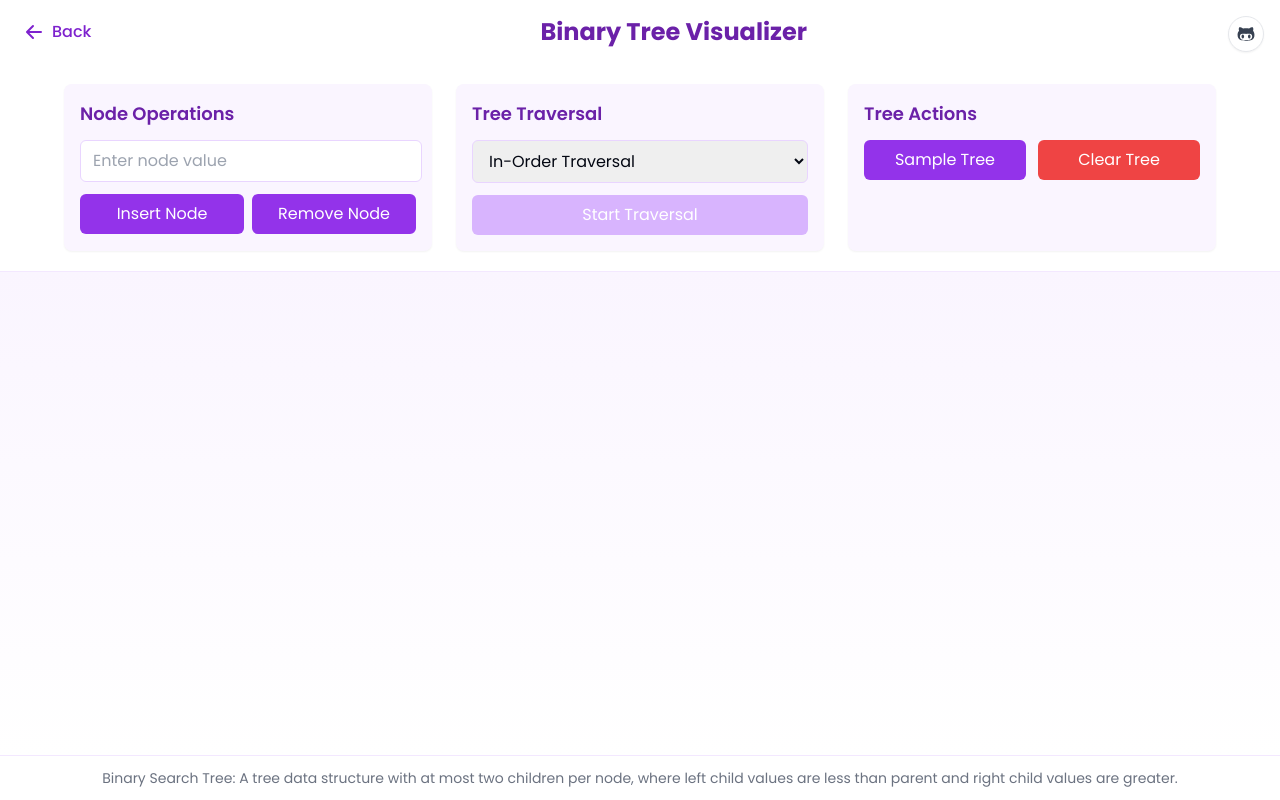
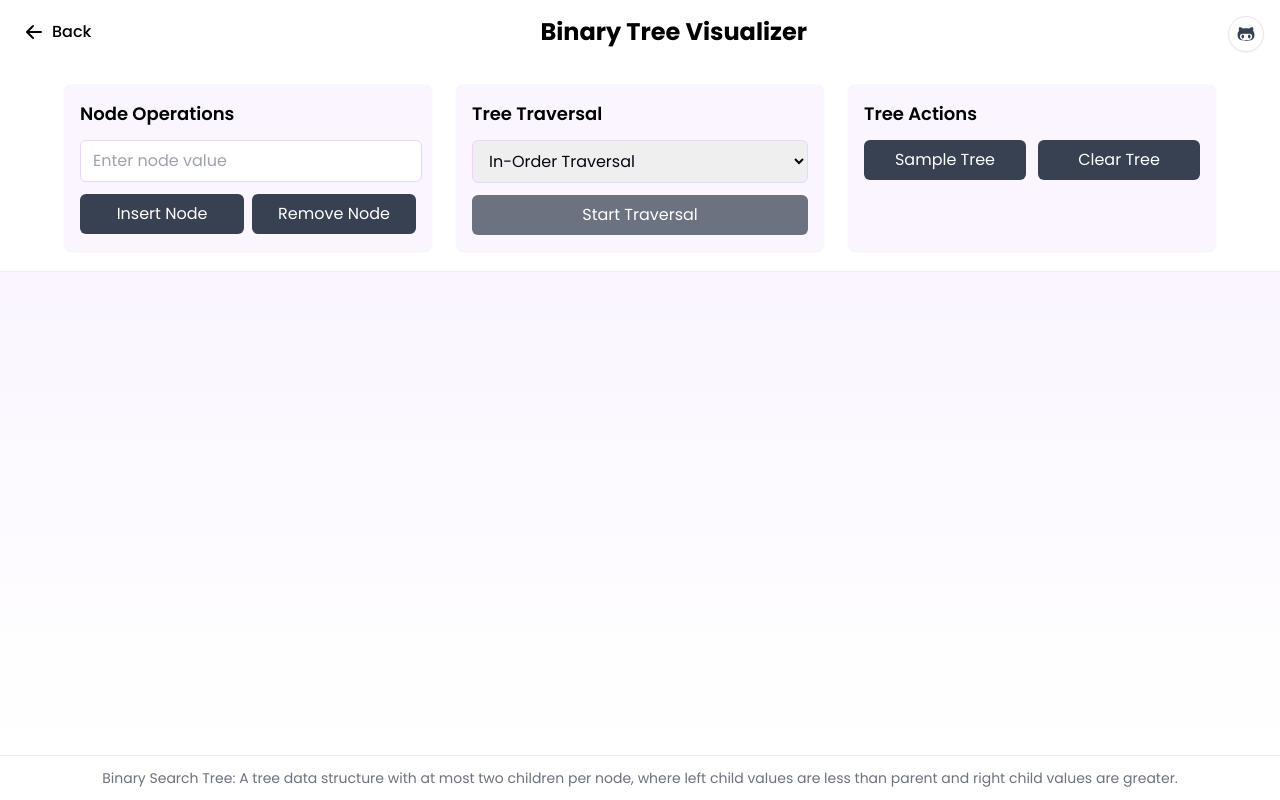
Before and after one commit to BryanLomerio/Data-Structures-playground, a React (Vite) app: page /trees in a window 1280 px wide. Built offline with nearby package versions, Linux system fonts and the light colour scheme.

Commit message:
style: improve colors and layout

```diff
--- a/src/pages/QueueVisualizer.jsx
+++ b/src/pages/QueueVisualizer.jsx
@@ -1,4 +1,3 @@
-import React from "react";
 import { useNavigate } from "react-router-dom";
 import { ArrowLeft, Circle, LayoutGrid, LineChart } from 'lucide-react';
 
@@ -54,7 +53,7 @@ function QueueVisualizer() {
           <span>Back</span>
         </button>
         <h1 className="text-2xl font-bold text-center">Queue Visualizer</h1>
-        <div className="w-[72px]"></div> {/* Spacer for centering */}
+        <div className="w-[72px]"></div>
       </div>
 
       <div className="grid grid-cols-1 md:grid-cols-3 gap-4">
@@ -73,7 +72,7 @@ function QueueVisualizer() {
         ))}
       </div>
 
-      <div className="mt-8 p-4 bg-gray-50 border border-gray-200 rounded-lg">
+      <div className="relative mt-8 p-4 bg-gray-50 border border-gray-200 rounded-lg">
         <h2 className="text-lg font-semibold mb-2">What is a Queue?</h2>
         <p className="text-gray-700">
           A queue is a linear data structure that follows the First In, First Out (FIFO) principle.
@@ -92,9 +91,9 @@ function QueueVisualizer() {
               <rect x="130" y="20" width="50" height="20" fill="#93c5fd" rx="2" />
               <rect x="190" y="20" width="50" height="20" fill="#93c5fd" rx="2" />
 
-              {/* Arrows */}
-              <path d="M 0,5 L 15,5 L 10,10 L 15,5 L 10,0 Z" fill="#4b5563" transform="translate(285, 30)" />
-              <path d="M 0,5 L 15,5 L 10,10 L 15,5 L 10,0 Z" fill="#4b5563" transform="translate(0, 30) rotate(180)" />
+
+              {/* <path d="M 0,5 L 15,5 L 10,10 L 15,5 L 10,0 Z" fill="#4b5563" transform="translate(285, 30)" />
+              <path d="M 0,5 L 15,5 L 10,10 L 15,5 L 10,0 Z" fill="#4b5563" transform="translate(0, 30) rotate(180)" /> */}
             </svg>
           </div>
         </div>
--- a/src/pages/TreeVisualizer.jsx
+++ b/src/pages/TreeVisualizer.jsx
@@ -263,11 +263,10 @@ const TreeVisualizer = () => {
 
   return (
     <div className="flex flex-col h-screen bg-gradient-to-b from-purple-50 to-white">
-      {/* Header with back button */}
       <div className="bg-white shadow-sm px-6 py-4 flex items-center">
         <button
           onClick={goBack}
-          className="flex items-center gap-2 text-purple-700 hover:text-purple-900 transition-colors"
+          className="flex items-center gap-2 text-black hover:text-purple-900 transition-colors"
         >
           <svg xmlns="http://www.w3.org/2000/svg" className="h-5 w-5" viewBox="0 0 20 20" fill="currentColor">
             <path
@@ -276,9 +275,9 @@ const TreeVisualizer = () => {
               clipRule="evenodd"
             />
           </svg>
-          <span className="font-medium">Back</span>
+          <span className="font-medium text-black">Back</span>
         </button>
-        <h1 className="text-2xl font-bold text-purple-800 mx-auto">Binary Tree Visualizer</h1>
+        <h1 className="text-2xl font-bold text-black mx-auto">Binary Tree Visualizer</h1>
       </div>
 
       {/* Controls */}
@@ -287,7 +286,7 @@ const TreeVisualizer = () => {
           <div className="grid grid-cols-1 md:grid-cols-3 gap-6">
             {/* Node Operations */}
             <div className="bg-purple-50 rounded-lg p-4 shadow-sm">
-              <h2 className="text-lg font-semibold text-purple-800 mb-3">Node Operations</h2>
+              <h2 className="text-lg font-semibold text-black mb-3">Node Operations</h2>
               <div className="flex flex-col gap-3">
                 <div className="flex gap-2">
                   <input
@@ -303,14 +302,14 @@ const TreeVisualizer = () => {
                   <button
                     onClick={handleInsert}
                     disabled={isTraversing}
-                    className="px-4 py-2 bg-purple-600 text-white rounded-md hover:bg-purple-700 transition-colors disabled:bg-purple-300 disabled:cursor-not-allowed"
+                    className="px-4 py-2 bg-gray-700 text-white rounded-md hover:bg-gray-500 transition-colors disabled:bg-purple-300 disabled:cursor-not-allowed"
                   >
                     Insert Node
                   </button>
                   <button
                     onClick={handleRemove}
                     disabled={isTraversing}
-                    className="px-4 py-2 bg-purple-600 text-white rounded-md hover:bg-purple-700 transition-colors disabled:bg-purple-300 disabled:cursor-not-allowed"
+                    className="px-4 py-2 bg-gray-700 text-white rounded-md hover:bg-gray-500 transition-colors disabled:bg-purple-300 disabled:cursor-not-allowed"
                   >
                     Remove Node
                   </button>
@@ -320,7 +319,7 @@ const TreeVisualizer = () => {
 
             {/* Traversal */}
             <div className="bg-purple-50 rounded-lg p-4 shadow-sm">
-              <h2 className="text-lg font-semibold text-purple-800 mb-3">Tree Traversal</h2>
+              <h2 className="text-lg font-semibold text-black mb-3">Tree Traversal</h2>
               <div className="flex flex-col gap-3">
                 <select
                   value={traversalType}
@@ -335,7 +334,7 @@ const TreeVisualizer = () => {
                 <button
                   onClick={handleTraversal}
                   disabled={isTraversing || !tree.root}
-                  className="px-4 py-2 bg-purple-600 text-white rounded-md hover:bg-purple-700 transition-colors disabled:bg-purple-300 disabled:cursor-not-allowed"
+                  className="px-4 py-2 bg-gray-700 text-white rounded-md hover:bg-gray-500 transition-colors disabled:bg-gray-500 disabled:cursor-not-allowed"
                 >
                   {isTraversing ? "Traversing..." : "Start Traversal"}
                 </button>
@@ -344,19 +343,19 @@ const TreeVisualizer = () => {
 
             {/* Tree Actions */}
             <div className="bg-purple-50 rounded-lg p-4 shadow-sm">
-              <h2 className="text-lg font-semibold text-purple-800 mb-3">Tree Actions</h2>
+              <h2 className="text-lg font-semibold text-black mb-3">Tree Actions</h2>
               <div className="grid grid-cols-2 gap-3">
                 <button
                   onClick={generateSampleTree}
                   disabled={isTraversing}
-                  className="px-4 py-2 bg-purple-600 text-white rounded-md hover:bg-purple-700 transition-colors disabled:bg-purple-300 disabled:cursor-not-allowed"
+                  className="px-4 py-2 bg-gray-700 text-white rounded-md hover:bg-gray-500 transition-colors disabled:bg-purple-300 disabled:cursor-not-allowed"
                 >
                   Sample Tree
                 </button>
                 <button
                   onClick={clearTree}
                   disabled={isTraversing}
-                  className="px-4 py-2 bg-red-500 text-white rounded-md hover:bg-red-600 transition-colors disabled:bg-red-300 disabled:cursor-not-allowed"
+                  className="px-4 py-2 bg-gray-700 text-white rounded-md hover:bg-gray-500 transition-colors disabled:bg-red-300 disabled:cursor-not-allowed"
                 >
                   Clear Tree
                 </button>
--- /dev/null
+++ b/src/pages/Trees.jsx
@@ -0,0 +1,64 @@
+import React, { useState } from "react";
+import { motion } from "framer-motion";
+
+const TreeNode = ({ node, level }) => {
+  const [expanded, setExpanded] = useState(false);
+
+  const toggleNode = () => setExpanded(!expanded);
+
+  return (
+    <div className={`ml-${level * 4} mb-2`}>
+      <div
+        className={`flex items-center cursor-pointer p-2 rounded-lg bg-gray-100 hover:bg-gray-200`}
+        onClick={toggleNode}
+      >
+        <span className={`text-xl ${node.children ? "font-bold" : "font-normal"}`}>
+          {expanded ? "▼" : "▶"}
+        </span>
+        <span className="ml-2">{node.label}</span>
+      </div>
+      {expanded && node.children && (
+        <motion.div
+          initial={{ opacity: 0, y: -10 }}
+          animate={{ opacity: 1, y: 0 }}
+          className="ml-6"
+        >
+          {node.children.map((child, index) => (
+            <TreeNode key={index} node={child} level={level + 1} />
+          ))}
+        </motion.div>
+      )}
+    </div>
+  );
+};
+
+const Trees = () => {
+  const treeData = {
+    label: "Root",
+    children: [
+      {
+        label: "Branch 1",
+        children: [
+          { label: "Leaf 1-1" },
+          { label: "Leaf 1-2" },
+        ],
+      },
+      {
+        label: "Branch 2",
+        children: [
+          { label: "Leaf 2-1" },
+          { label: "Leaf 2-2" },
+        ],
+      },
+    ],
+  };
+
+  return (
+    <div className="p-4 max-w-md mx-auto">
+      <h1 className="text-2xl font-bold mb-4 text-center">Tree Visualization</h1>
+      <TreeNode node={treeData} level={0} />
+    </div>
+  );
+};
+
+export default Trees;
```
Also changed, not shown: src/assets/tree.webp (added).
